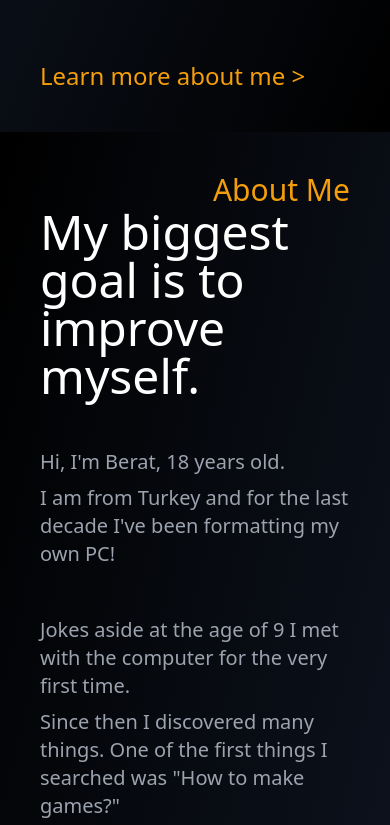
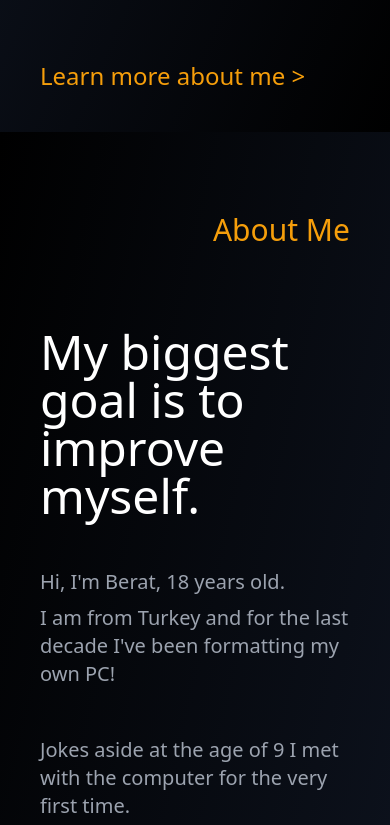
Before and after one commit to beratcmn/beratcmn.github.io, a plain HTML site: page index.html in a window 390 px wide. Shown: the part 760-1585 px from the top of the page. Drawn offline with nearby package versions, Linux system fonts and the light colour scheme.

Commit message:
Tweaked some minor things

```diff
--- a/index.html
+++ b/index.html
@@ -76,9 +76,11 @@
       <!-- About section-->
       <div id="about" class="lg:h-screen bg-gradient-to-br from-black to-gray-900">
          <div class="container mx-auto px-10">
-            <div class="h-10 lg:h-20"></div>
+            <div class="h-20"></div>
             <!-- Empty block-->
             <p class="text-3xl text-yellow-500 text-right"> About Me </p>
+            <div class="h-20"></div>
+            <!-- Empty block-->
             <p class="text-5xl text-white text-left"> My biggest goal is to improve myself.</p>
             <p class="text-xl text-gray-400 text-left mt-12"> Hi, I'm Berat, 18 years old.</p>
             <p class="text-xl text-gray-400 text-left mt-2"> I am from Turkey and for the last decade I've been
@@ -122,7 +124,7 @@
          </div>
       </div>
       <!-- Contact section-->
-      <div id="contact" class="md:h-screen bg-gradient-to-br from-gray-900 to-black">
+      <div id="contact" class="lg:h-screen bg-gradient-to-br from-gray-900 to-black">
       <div class="container mx-auto p-10 lg:p-0">
          <div class="h-20"></div>
          <!-- Empty block-->
```
